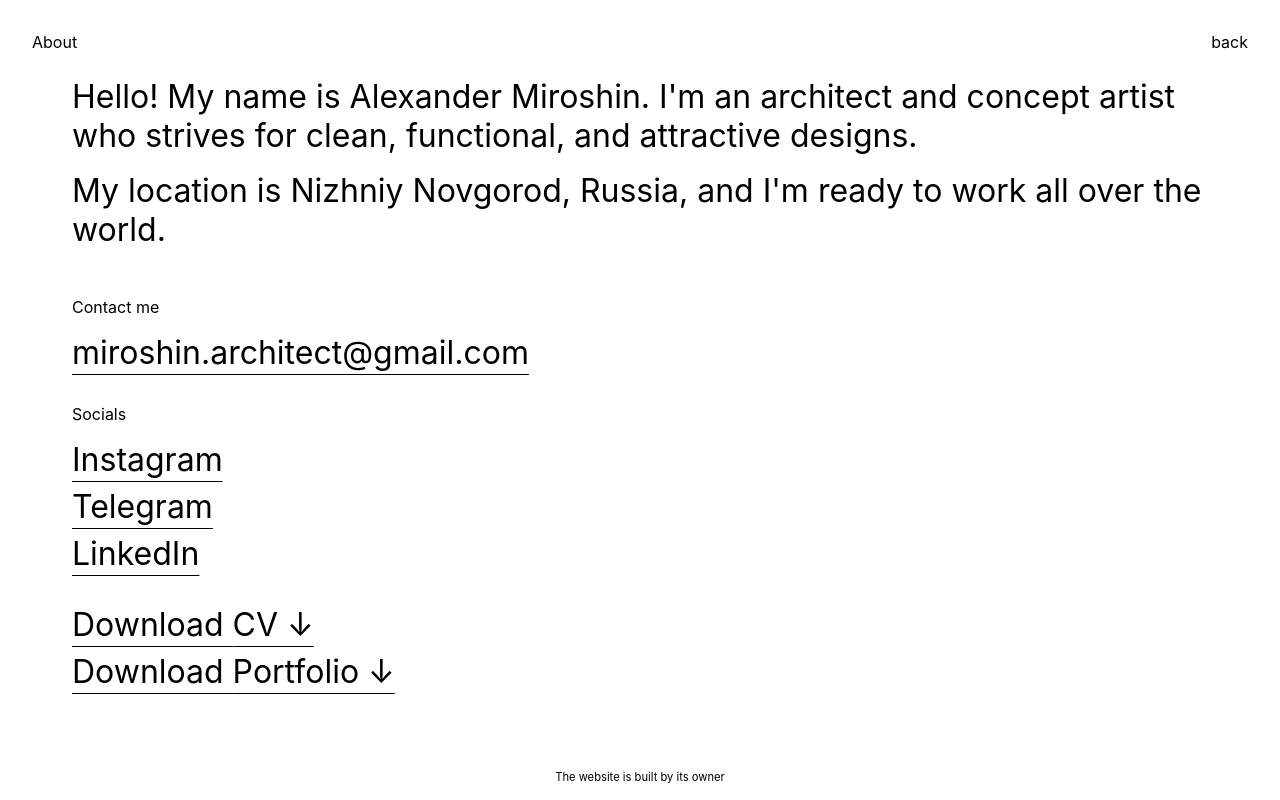
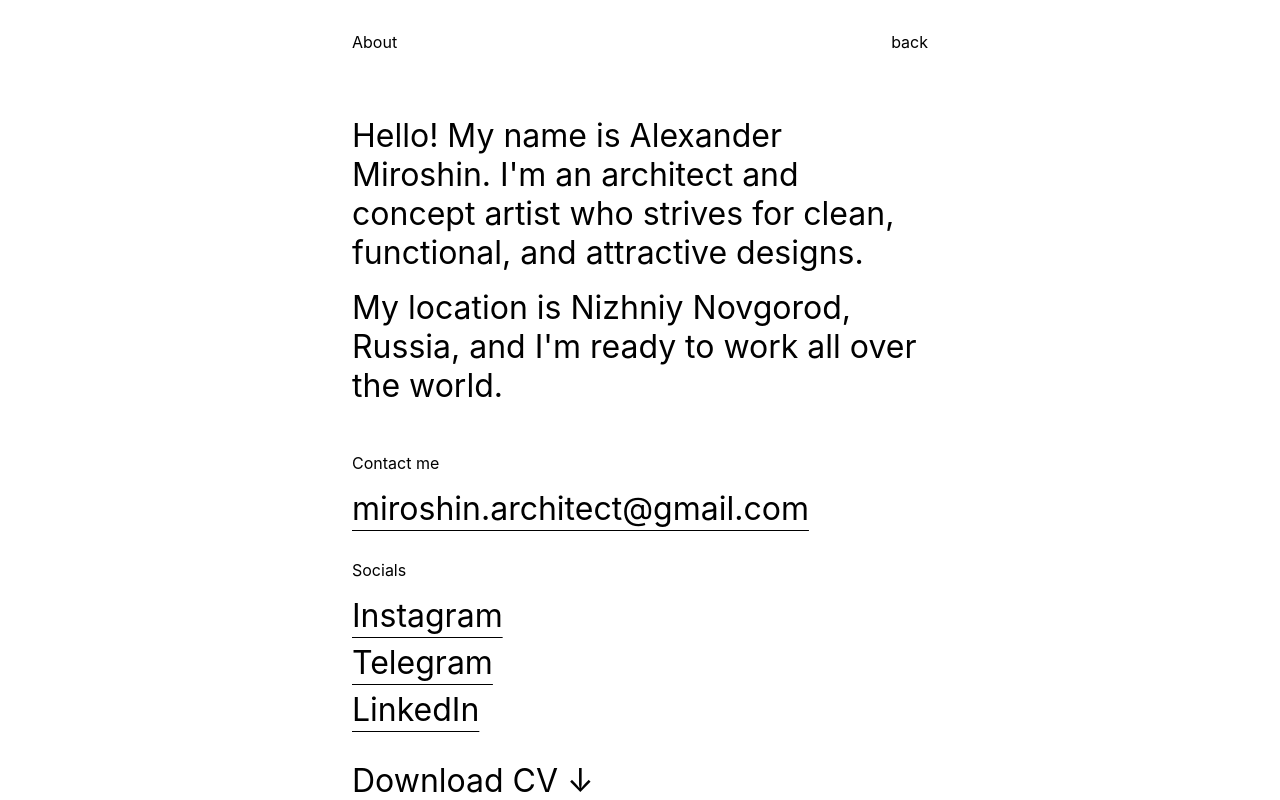
Before and after one commit to a-miroshin/my-portfolio-react-vite, a React (Vite) app: page / in a window 1280 px wide. Both pictures are taken after a click on the button "About". Shown: the top 800 px of the page. Built offline with nearby package versions, Linux system fonts and the light colour scheme; the HTML template or start-up script is replaced by a standard one.

Commit message:
few layout changes in about page

```diff
--- a/src/App.css
+++ b/src/App.css
@@ -16,13 +16,12 @@ body {
 }
 
 header {
+  position: fixed;
   display: flex;
   flex-direction: row;
   justify-content: space-between;
-  position: fixed;
   z-index: 1;
   padding: 2rem;
-
   width: 100%;
 }
 
@@ -57,36 +56,8 @@ button#about-button {
   color: var(--main-color);
 }
 
-/* footer */
-
-/* .footer__buttons {
-  display: flex;
-  align-items: center;
-  justify-content: space-between;
-  padding-bottom: 1rem;
-} */
-
-/*
-.buttons-download-container {
-  display: flex;
-  flex-direction: column;
-  padding-bottom: 1rem;
-} */
-
-/* .social-links {
-  list-style-type: none;
-  display: flex;
-  justify-content: flex-start;
-  align-items: center;
-  gap: 12px;
-} */
-
 footer {
-  margin-bottom: 2rem;
-}
-
-footer p {
-  font-size: 0.7em;
+  padding: 2rem;
   text-align: center;
 }
 
--- a/src/App.jsx
+++ b/src/App.jsx
@@ -2,7 +2,7 @@ import React, { useEffect } from "react";
 
 // import Info from "@components/info/Info";
 import Gallery from "@components/gallery/Gallery";
-import Footer from "@components/footer/Footer";
+// import Footer from "@components/footer/Footer";
 import AboutButton from "@components/about/AboutButton";
 
 import "./App.css";
@@ -24,7 +24,10 @@ const App = () => {
       </header>
       {/* <Info /> */}
       <Gallery />
-      <Footer />
+      {/* <Footer /> */}
+      <footer>
+        <small>The website is built by its owner</small>
+      </footer>
     </>
   );
 };
--- a/src/components/about/AboutModal.jsx
+++ b/src/components/about/AboutModal.jsx
@@ -1,8 +1,8 @@
 import React, { forwardRef } from "react";
 
-import Footer from "@components/footer/Footer";
+// import Footer from "@components/footer/Footer";
 import TextWithTooltip from "@components/tooltip/Tooltip";
-import ButtonDownload from "@components/buttons-download/Button";
+import ButtonDownload from "@components/buttons-download/ButtonDownload";
 import cvUrl from "@assets/downloads/Alexander_Miroshin_CV.pdf";
 import PortfolioUrl from "@assets/downloads/Alexander_Miroshin_Portfolio.pdf";
 
@@ -32,15 +32,15 @@ const AboutModal = forwardRef((props, ref) => {
   return (
     <>
       <dialog ref={ref} id="about-dialog">
+        <div className="content-wrapper">
           <header>
             <h1>About</h1>
             <button onClick={closeDialog} id="close-about">
               back
             </button>
           </header>
-        <div className="article-wrapper">
           <article>
-            <section>
+            <section className="message">
               <p>
                 Hello! My name is Alexander Miroshin. I'm an architect and
                 concept artist who strives for clean, functional, and attractive
@@ -92,8 +92,10 @@ const AboutModal = forwardRef((props, ref) => {
               </ul>
             </section>
           </article>
+          <footer>
+            <small>The website is built by its owner</small>
+          </footer>
         </div>
-        <Footer />
       </dialog>
     </>
   );
--- a/src/components/about/about.css
+++ b/src/components/about/about.css
@@ -5,50 +5,41 @@
   max-width: 100vw;
   height: 100%;
   max-height: 100vh;
+  margin: 0;
   padding: 0px;
   border: none;
   background: var(--secondary-color);
   color: var(--main-color);
   font-size: 1rem;
+  overflow-x: hidden;
+  transition: unset;
+}
+
+#about-dialog .content-wrapper {
+  display: flex;
+  flex-direction: column;
+  justify-content: space-between;
+  height: 100vh;
+  max-width: 640px;
+  margin-left: auto;
+  margin-right: auto;
 
   transition: unset;
 }
 
 #about-dialog header {
-  position: absolute;
-  display: flex;
-  flex-direction: row;
-  justify-content: space-between;
-  align-items: baseline;
-  width: 100%;
-  padding: 2rem;
-  margin-bottom: 1rem;
-}
-
-#about-dialog div.article-wrapper {
-  width: 100%;
-  max-width: 100vw;
-  height: 100%;
-  max-height: 100vh;
-
-  margin: 0px;
-  padding: 0px;
-  display: flex;
-  flex-direction: column;
-  justify-content: space-around;
-
-  transition: unset;
+  position: relative;
 }
 
 #about-dialog article {
-  padding: 2rem;
   width: 100%;
   max-width: 1200px;
+  padding: 2rem;
   margin-left: auto;
   margin-right: auto;
 }
 
-#about-dialog section {
+#about-dialog section.message {
   margin-bottom: 2rem;
 }
 
@@ -66,7 +57,8 @@
 }
 
 #about-dialog p {
-  padding-bottom: var(--page-padding);
+  /* padding-bottom: var(--page-padding); */
+  padding-bottom: 1rem;
   font-size: 2rem;
 }
 
@@ -109,28 +101,19 @@ div.email {
 
 #about-dialog ul a,
 #about-dialog .email {
-  /* color: blue; */
   font-size: 2rem;
-
   text-decoration: underline;
   text-underline-offset: 0.3em;
   text-decoration-thickness: 1px;
   transition: unset;
+  border: none;
   color: var(--main-color);
-  border: none;
 }
 
-#about-dialog footer {
-  /* margin-bottom: 2rem; */
-  /* display: none; */
-  position: fixed;
-  bottom: 0px;
-  margin: 0;
-  width: 100%;
+@media (max-width: 640px) {
+  #about-dialog p,
+  #about-dialog ul a,
+  #about-dialog .email {
+    font-size: 5vw;
+  }
 }
-
-#about-dialog footer p {
-  font-size: 0.7em;
-  text-align: center;
-  margin: 0;
-}
--- a/src/components/footer/Footer.jsx
+++ /dev/null
@@ -1,11 +0,0 @@
-import React from "react";
-
-const Footer = () => {
-  return (
-    <footer>
-      <p>The website is built by its owner</p>
-    </footer>
-  );
-};
-
-export default Footer;
```
Also changed, not shown: src/components/buttons-download/ButtonsContainer.jsx (deleted, +0 -20 lines), src/components/info/Info.jsx (+9 -2 lines), src/components/buttons-download/ButtonDownload.jsx (renamed from src/components/buttons-download/Button.jsx). Lines whose indentation alone changed are shown as unchanged.
